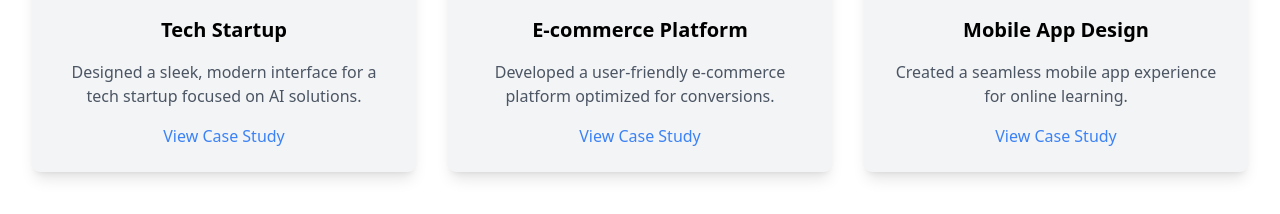
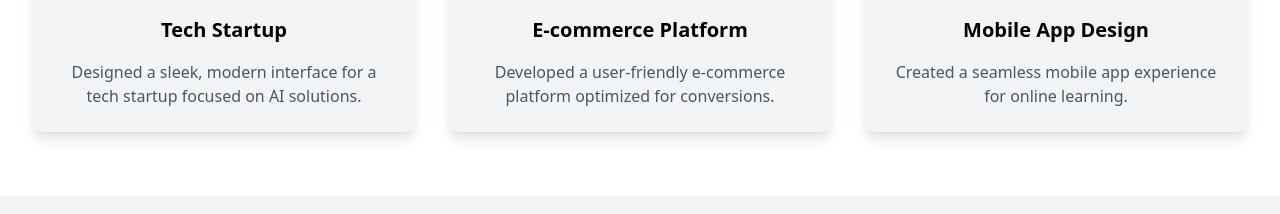
Before and after one commit to Zikam1/CCTS, a Nuxt app: page / in a window 1280 px wide. Shown: the part 1500-1714 px from the top of the page. Built offline with nearby package versions, Linux system fonts and the light colour scheme.

Commit message:
feat:remove the case study field

```diff
--- a/pages/index.vue
+++ b/pages/index.vue
@@ -93,7 +93,7 @@
         <div class="p-6">
           <h3 class="text-xl font-semibold">Tech Startup</h3>
           <p class="mt-4 text-gray-600">Designed a sleek, modern interface for a tech startup focused on AI solutions.</p>
-          <a href="#" class="text-blue-500 hover:underline mt-4 block">View Case Study</a>
+          <!-- <a href="#" class="text-blue-500 hover:underline mt-4 block">View Case Study</a> -->
         </div>
       </div>
 
@@ -105,7 +105,7 @@
         <div class="p-6">
           <h3 class="text-xl font-semibold">E-commerce Platform</h3>
           <p class="mt-4 text-gray-600">Developed a user-friendly e-commerce platform optimized for conversions.</p>
-          <a href="#" class="text-blue-500 hover:underline mt-4 block">View Case Study</a>
+          <!-- <a href="#" class="text-blue-500 hover:underline mt-4 block">View Case Study</a> -->
         </div>
       </div>
 
@@ -117,7 +117,7 @@
         <div class="p-6">
           <h3 class="text-xl font-semibold">Mobile App Design</h3>
           <p class="mt-4 text-gray-600">Created a seamless mobile app experience for online learning.</p>
-          <a href="#" class="text-blue-500 hover:underline mt-4 block">View Case Study</a>
+          <!-- <a href="#" class="text-blue-500 hover:underline mt-4 block">View Case Study</a> -->
         </div>
       </div>
 
```
